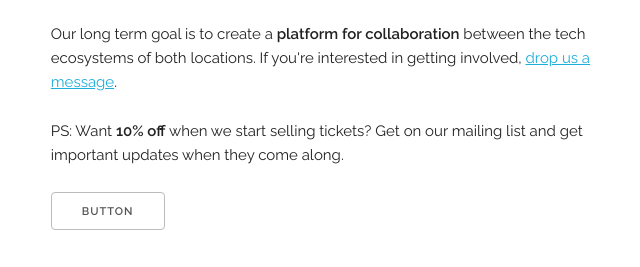
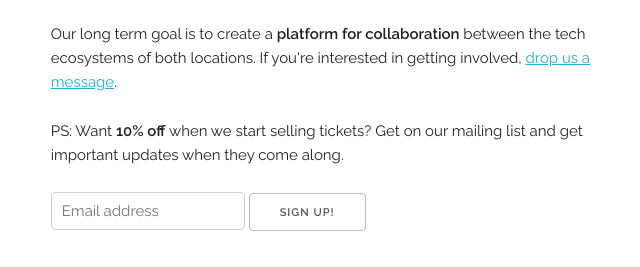
Before and after one commit to ashryanbeats/if-conf-1, a website: page index.html in a window 1280 px wide. Shown: the part 355-622 px from the top of the page, without its empty margins (442-1082 px from the left). Drawn offline with nearby package versions, Linux system fonts and the light colour scheme.

Commit message:
Added basic MailChimp form.

```diff
--- a/index.html
+++ b/index.html
@@ -43,7 +43,31 @@
         <p>
           PS: Want <strong>10% off</strong> when we start selling tickets? Get on our mailing list and get important updates when they come along.
         </p>
-        <button>Button</button>
+
+        <!-- Begin MailChimp Signup Form -->
+        <div id="mc_embed_signup">
+          <form action="//ifconference.us11.list-manage.com/subscribe/post?u=574032b0dfb613d49c3e2a18f&amp;id=0bc6257e3d" method="post" id="mc-embedded-subscribe-form" name="mc-embedded-subscribe-form" class="validate" target="_blank" novalidate>
+            <div id="mc_embed_signup_scroll">
+
+              <div class="mc-field-group">
+                <input type="email" value="" name="EMAIL" class="required email" id="mce-EMAIL" placeholder="Email address">
+                <input type="submit" value="Sign up!" name="subscribe" id="mc-embedded-subscribe" class="button">
+              </div>
+
+              <div id="mce-responses" class="clear">
+                <div class="response" id="mce-error-response" style="display:none"></div>
+                <div class="response" id="mce-success-response" style="display:none"></div>
+              </div>
+
+              <!-- MailChimp bot catcher; do not remove -->
+              <div style="position: absolute; left: -5000px;"><input type="text" name="b_574032b0dfb613d49c3e2a18f_0bc6257e3d" tabindex="-1" value=""></div>
+
+            </div>
+          </form>
+        </div>
+
+        <!--End mc_embed_signup-->
+
       </div>
     </div>
 
```
